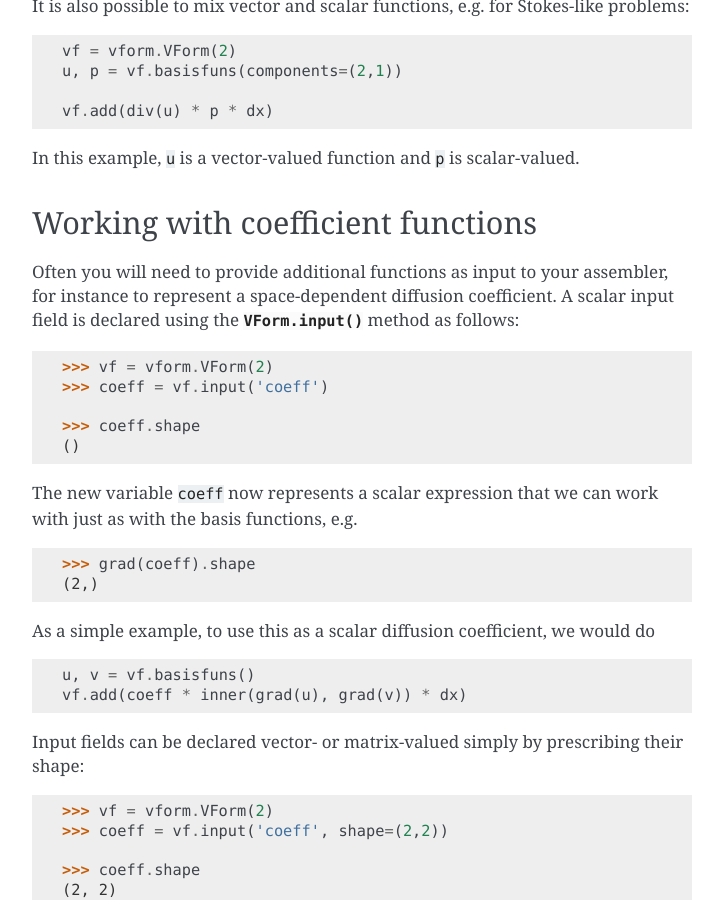
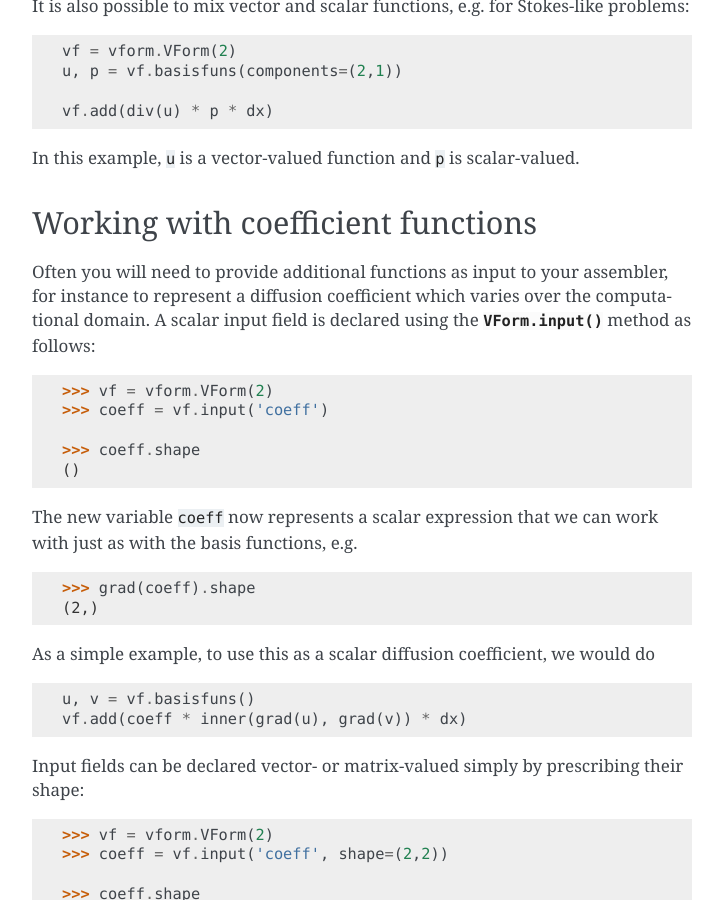
Before and after one commit to c-f-h/pyiga, a Sphinx documentation site: the page built from docs/source/guide/vforms.rst, in a window 1280 px wide and 900 px high, scrolled down 3332 px. Shown: the whole window, without its empty margins (388-1111 px from the left). Built offline with Sphinx 7.4.7, drawn with Linux system fonts in a browser that asks for light colours.

Commit message:
clarify wording

```diff
--- a/docs/source/guide/vforms.rst
+++ b/docs/source/guide/vforms.rst
@@ -166,9 +166,9 @@ In this example, ``u`` is a vector-valued function and ``p`` is scalar-valued.
 Working with coefficient functions
 ----------------------------------
 
-Often you will need to provide additional functions as input to your
-assembler, for instance to represent a space-dependent diffusion
-coefficient. A scalar input field is declared using the
+Often you will need to provide additional functions as input to your assembler,
+for instance to represent a diffusion coefficient which varies over the
+computational domain.  A scalar input field is declared using the
 :meth:`VForm.input` method as follows::
 
     >>> vf = vform.VForm(2)
```
